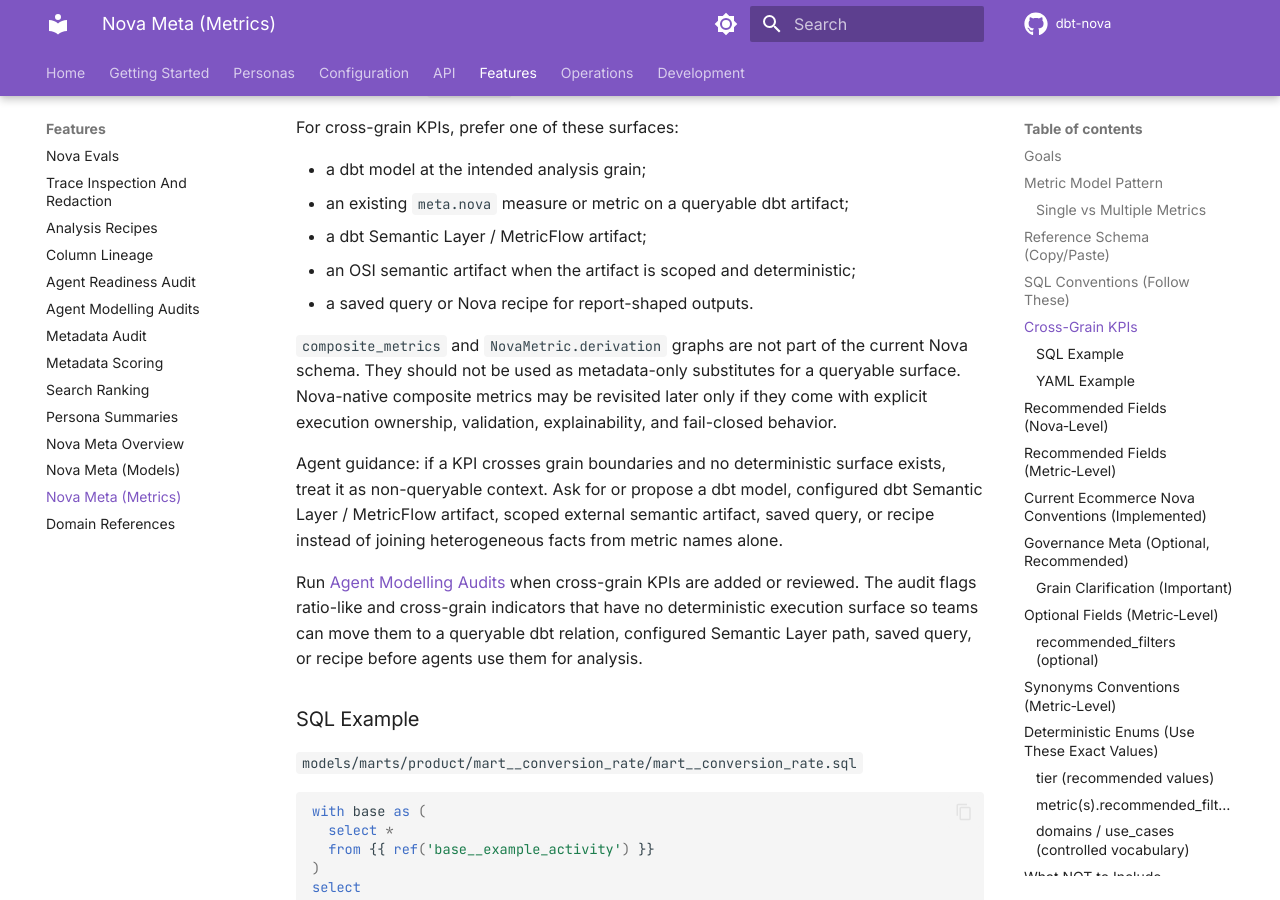
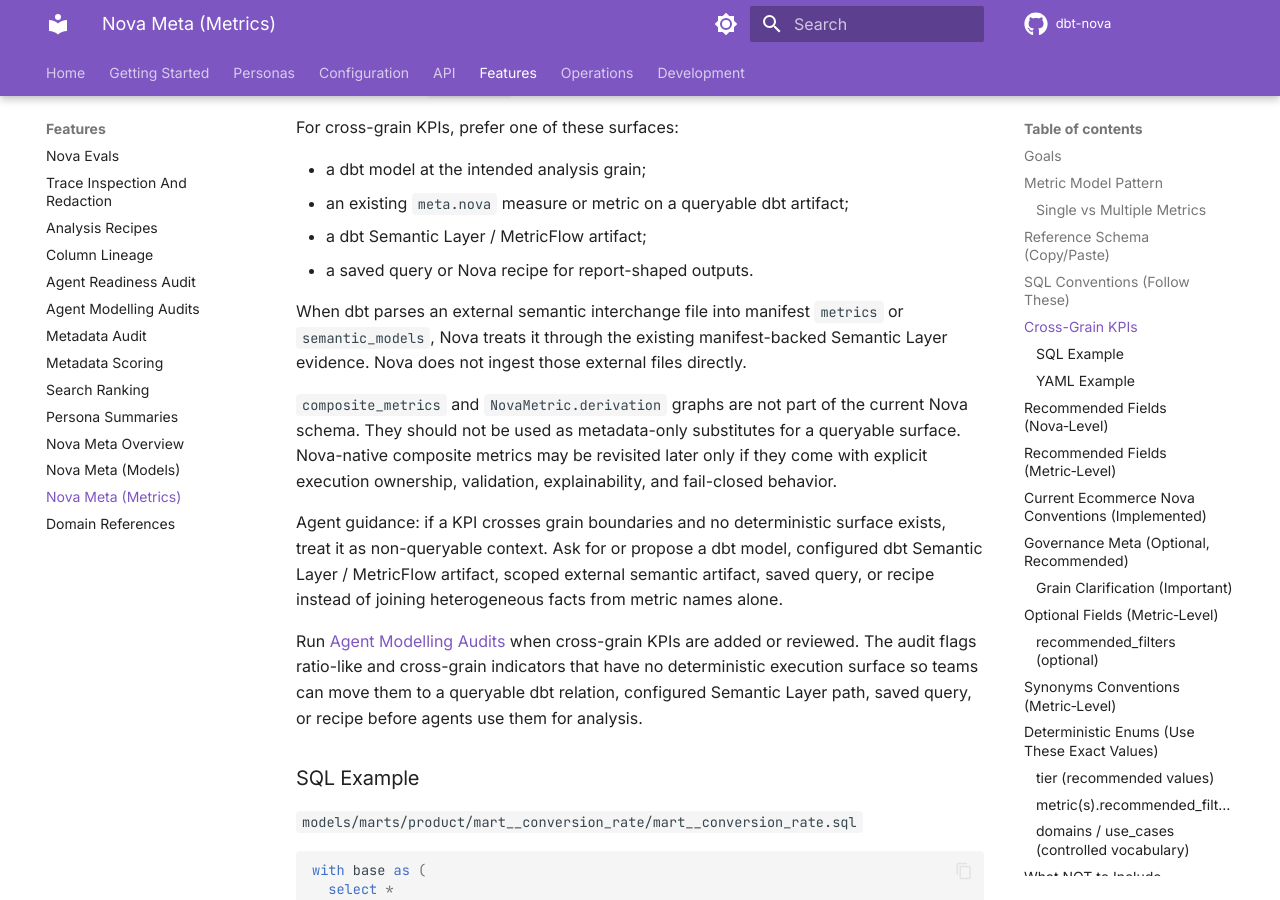
Before and after one commit to joe-broadhead/dbt-nova, an MkDocs documentation site: the page built from docs/features/nova-meta-metrics.md, in a window 1280 px wide and 900 px high, scrolled down 2416 px. Built offline with MkDocs 1.6.1 and Material for MkDocs 9.7.7, drawn with Linux system fonts in a browser that asks for light colours; comment, search, counter and statistics services are not loaded.

Commit message:
Clarify OSI boundary for semantic evidence

```diff
--- a/docs/features/nova-meta-metrics.md
+++ b/docs/features/nova-meta-metrics.md
@@ -107,8 +107,11 @@
 - a dbt model at the intended analysis grain;
 - an existing `meta.nova` measure or metric on a queryable dbt artifact;
 - a dbt Semantic Layer / MetricFlow artifact;
-- an OSI semantic artifact when the artifact is scoped and deterministic;
 - a saved query or Nova recipe for report-shaped outputs.
+
+When dbt parses an external semantic interchange file into manifest `metrics`
+or `semantic_models`, Nova treats it through the existing manifest-backed
+Semantic Layer evidence. Nova does not ingest those external files directly.
 
 `composite_metrics` and `NovaMetric.derivation` graphs are not part of the
 current Nova schema. They should not be used as metadata-only substitutes for a
```
Also changed, not shown: CHANGELOG.md (+3 -0 lines), 1 other file.
